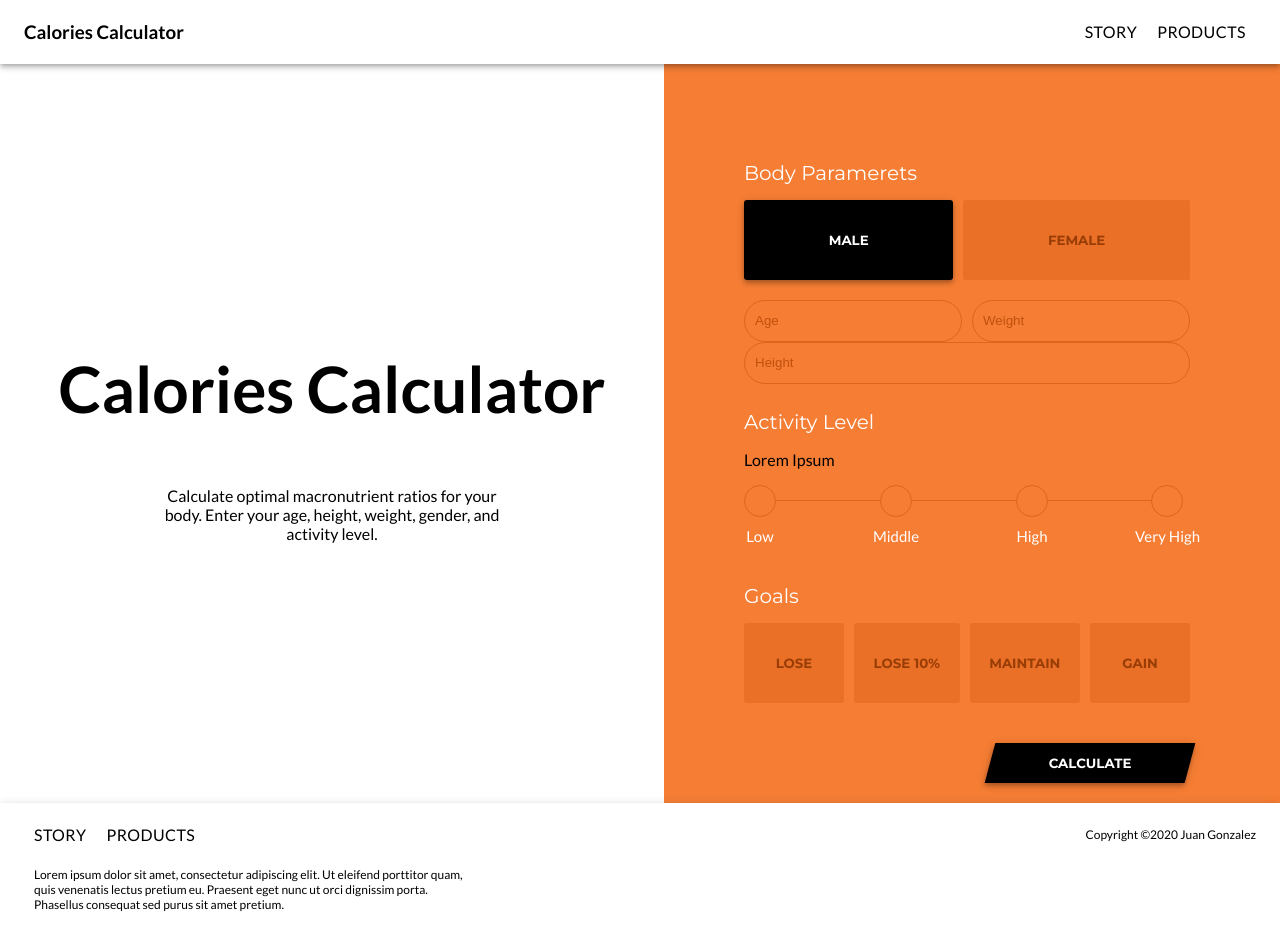
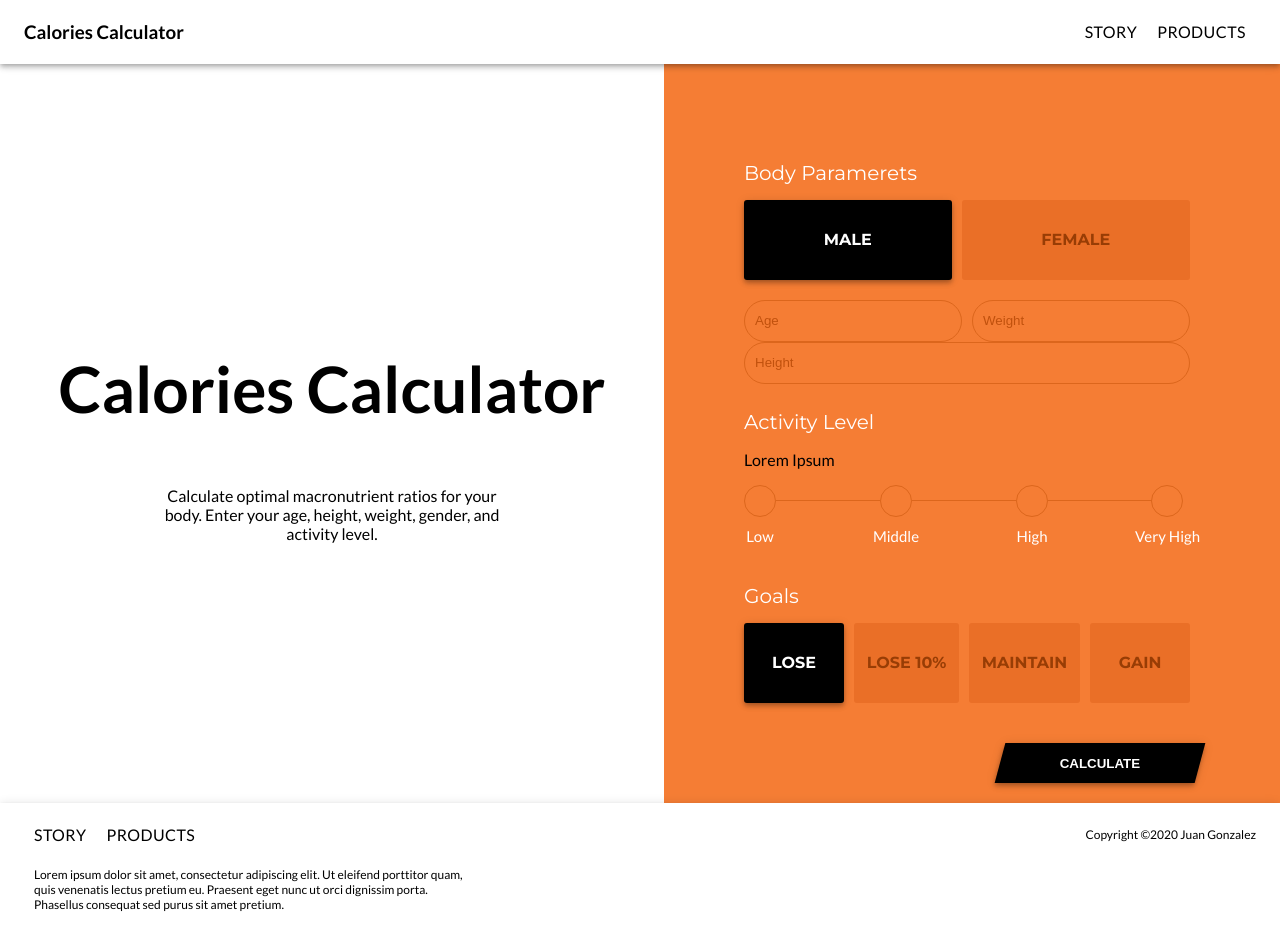
Before and after one commit to JMGonzalezR/calories-calculator, a React (Create React App) app: page / in a window 1280 px wide. Built offline with nearby package versions, Linux system fonts and the light colour scheme.

Commit message:
creating a custom toggle button without handler, add handler in Calculator Form

```diff
--- a/src/components/CalculatorForm.css
+++ b/src/components/CalculatorForm.css
@@ -5,28 +5,9 @@
 }
 
 
+
+
 .CalculatorForm-button{
-    height: 80px;
-    border: 0;
-    background-color: #ea6f27;
-    color: #983d05;
-    text-transform: uppercase;
-    font-weight: bolder;
-    cursor: pointer;
-    flex-grow: 1;
-    margin-right: 10px;
-    min-width: 100px;
-    border-radius: 3px;
-    font-family: 'Montserrat', sans-serif;
-}
-
-.CalculatorForm-button.active{
-    box-shadow: 0px 2px 4px -1px rgba(0,0,0,0.2), 0px 4px 5px 0px rgba(0,0,0,0.14), 0px 1px 10px 0px rgba(0,0,0,0.12);
-    background-color: #000000;
-    color: #fff;
-}
-
-.CalculateButton{
     flex-grow: 0;
     transform: skew(-15deg);
     height: 40px;
@@ -37,6 +18,11 @@
     background-color: #000000;
     color: #fff;
     border-radius: 0;
+    text-transform: uppercase;
+    font-weight: bolder;
+    cursor: pointer;
+    border: 0;
+
 }
 
 .CalculateButton-label{
--- a/src/components/CalculatorForm.js
+++ b/src/components/CalculatorForm.js
@@ -1,15 +1,35 @@
-import React from 'react';
+import React, { useState } from 'react';
 import './CalculatorForm.css';
 import './RadioButton';
 import RadioButton from './RadioButton';
+import ToggleButton from './ToggleButton'
 
 function CalculatorForm() {
+
+    const [genderSelected, setGender] = useState('male');
+    const [activityLevelSelected, setActivityLevel] = useState('low');
+    const [goalsSelected, setGoals] = useState('lose');
+
+    function genderChangeHandler(e)  {
+        setGender(e.target.value)
+    }
+
+    function activityLevelChangeHandler(e)  {
+        setActivityLevel(e.target.value);
+        console.log(activityLevelSelected)
+    }
+
+    function goalsChangeHandler(e)  {
+        setGoals(e.target.value)
+        console.log(goalsSelected)
+    }
+
     return (
         <div className="CalculatorForm">
             <h4 className="CalculatorForm-h4">Body Paramerets</h4>
             <div className="CalculatorForm-container">
-                <button className="CalculatorForm-button active"> Male </button>
-                <button className="CalculatorForm-button"> Female </button>
+                <ToggleButton type="radio" name="gender" value="male" isSelected={genderSelected === "male"} onChange={genderChangeHandler}>Male</ToggleButton>
+                <ToggleButton type="radio" name="gender" value="female" isSelected={genderSelected === "female"} onChange={genderChangeHandler}>Female</ToggleButton>
             </div>
             <div className="CalculatorForm-container">
                 <input type="text" className="CalculatorForm-textinput" placeholder="Age" />
@@ -19,23 +39,23 @@ function CalculatorForm() {
             <h4 className="CalculatorForm-h4">Activity Level</h4>
             <p>Lorem Ipsum</p>
             <div className="CalculatorForm-container">
-                <RadioButton label="Low" name="activityLevel"/>
-                <hr/>
-                <RadioButton label="Middle" name="activityLevel" style={{marginLeft:'-7px'}}/>
-                <hr style={{marginLeft:'-7px'}}/>
-                <RadioButton label="High" name="activityLevel"/>
-                <hr/>
-                <RadioButton label="Very High" name="activityLevel" style={{marginLeft:'-17px'}}/>
+                <RadioButton label="Low" name="activityLevel" onChange={activityLevelChangeHandler} />
+                <hr />
+                <RadioButton label="Middle" name="activityLevel" onChange={activityLevelChangeHandler} style={{ marginLeft: '-7px' }} />
+                <hr style={{ marginLeft: '-7px' }} />
+                <RadioButton label="High" name="activityLevel" onChange={activityLevelChangeHandler}/>
+                <hr />
+                <RadioButton label="Very High" name="activityLevel" onChange={activityLevelChangeHandler} style={{ marginLeft: '-17px' }} />
             </div>
             <h4 className="CalculatorForm-h4">Goals</h4>
             <div className="CalculatorForm-container">
-                <button className="CalculatorForm-button"> Lose </button>
-                <button className="CalculatorForm-button"> Lose 10% </button>
-                <button className="CalculatorForm-button"> Maintain </button>
-                <button className="CalculatorForm-button"> Gain </button>
+                <ToggleButton type="radio" name="goals" value="lose" isSelected={goalsSelected === "lose"} onChange={goalsChangeHandler}>Lose</ToggleButton>
+                <ToggleButton type="radio" name="goals" value="lose10%" isSelected={goalsSelected === "lose10%"} onChange={goalsChangeHandler}>Lose 10%</ToggleButton>
+                <ToggleButton type="radio" name="goals" value="maintain" isSelected={goalsSelected === "maintain"} onChange={goalsChangeHandler}>Maintain</ToggleButton>
+                <ToggleButton type="radio" name="goals" value="gain" isSelected={goalsSelected === "gain"} onChange={goalsChangeHandler}>Gain</ToggleButton>
             </div>
             <div className="CalculatorForm-container">
-                <button className="CalculatorForm-button CalculateButton"> <div className="CalculateButton-label">Calculate </div></button>
+                <button className="CalculatorForm-button"> <div className="CalculateButton-label">Calculate </div></button>
             </div>
         </div>
     );
--- /dev/null
+++ b/src/components/ToggleButton.css
@@ -0,0 +1,27 @@
+.ToggleButton{
+    display: flex;
+    align-items: center;
+    justify-content: center;
+    height: 80px;
+    border: 0;
+    background-color: #ea6f27;
+    color: #983d05;
+    text-transform: uppercase;
+    font-weight: bolder;
+    cursor: pointer;
+    flex-grow: 1;
+    margin-right: 10px;
+    min-width: 100px;
+    border-radius: 3px;
+    font-family: 'Montserrat', sans-serif;
+}
+
+.ToggleButton.active{
+    box-shadow: 0px 2px 4px -1px rgba(0,0,0,0.2), 0px 4px 5px 0px rgba(0,0,0,0.14), 0px 1px 10px 0px rgba(0,0,0,0.12);
+    background-color: #000000;
+    color: #fff;
+}
+
+.ToggleButton-input{
+    display: none;
+}
--- /dev/null
+++ b/src/components/ToggleButton.js
@@ -0,0 +1,18 @@
+import React from 'react';
+import classNames from 'classnames';
+
+import './ToggleButton.css'
+
+function ToggleButton(props) {
+  return (
+    <label className={classNames('ToggleButton',
+    props.isSelected && 'active')}
+    >
+
+    <input className="ToggleButton-input" name={props.name} type={props.type} value={props.value} checked={props.isSelected} onChange={props.onChange}>
+    </input>
+    {props.children} </label>
+  );
+}
+
+export default ToggleButton;
```
